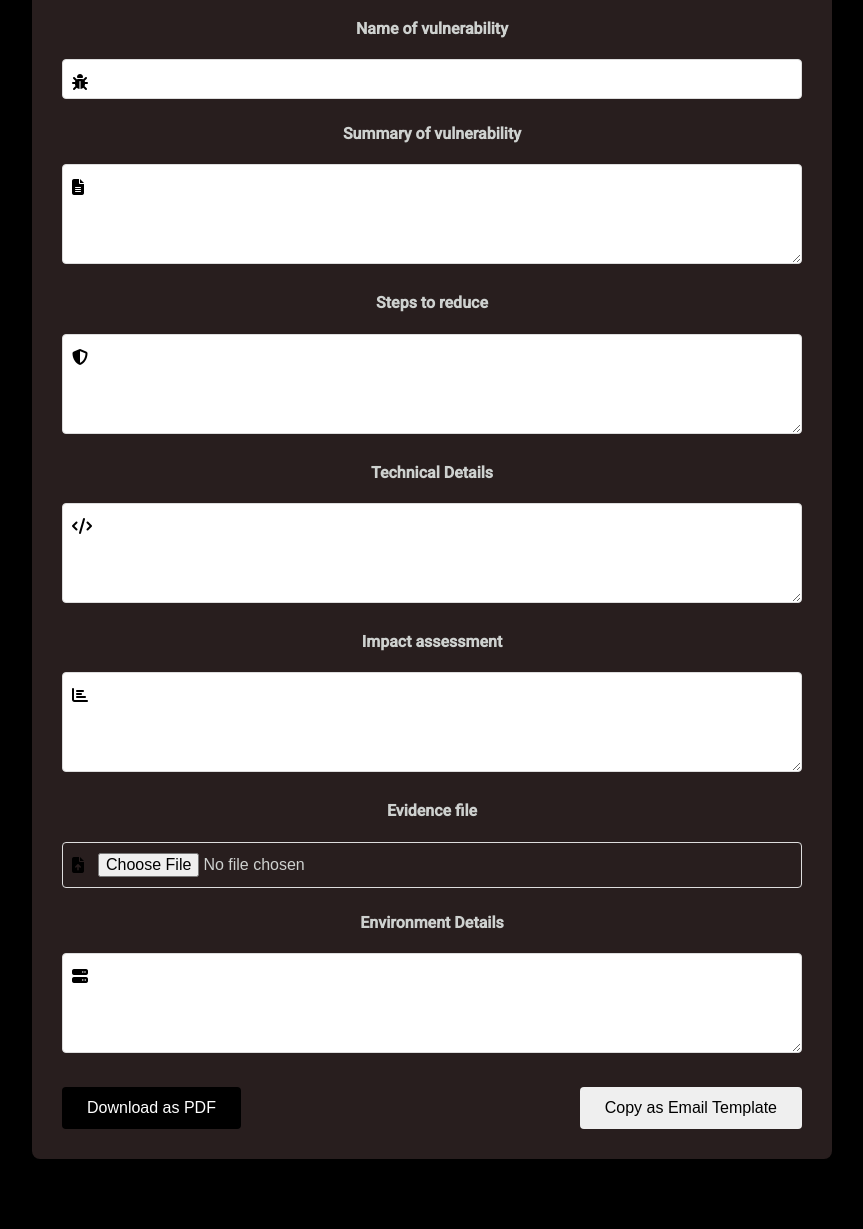
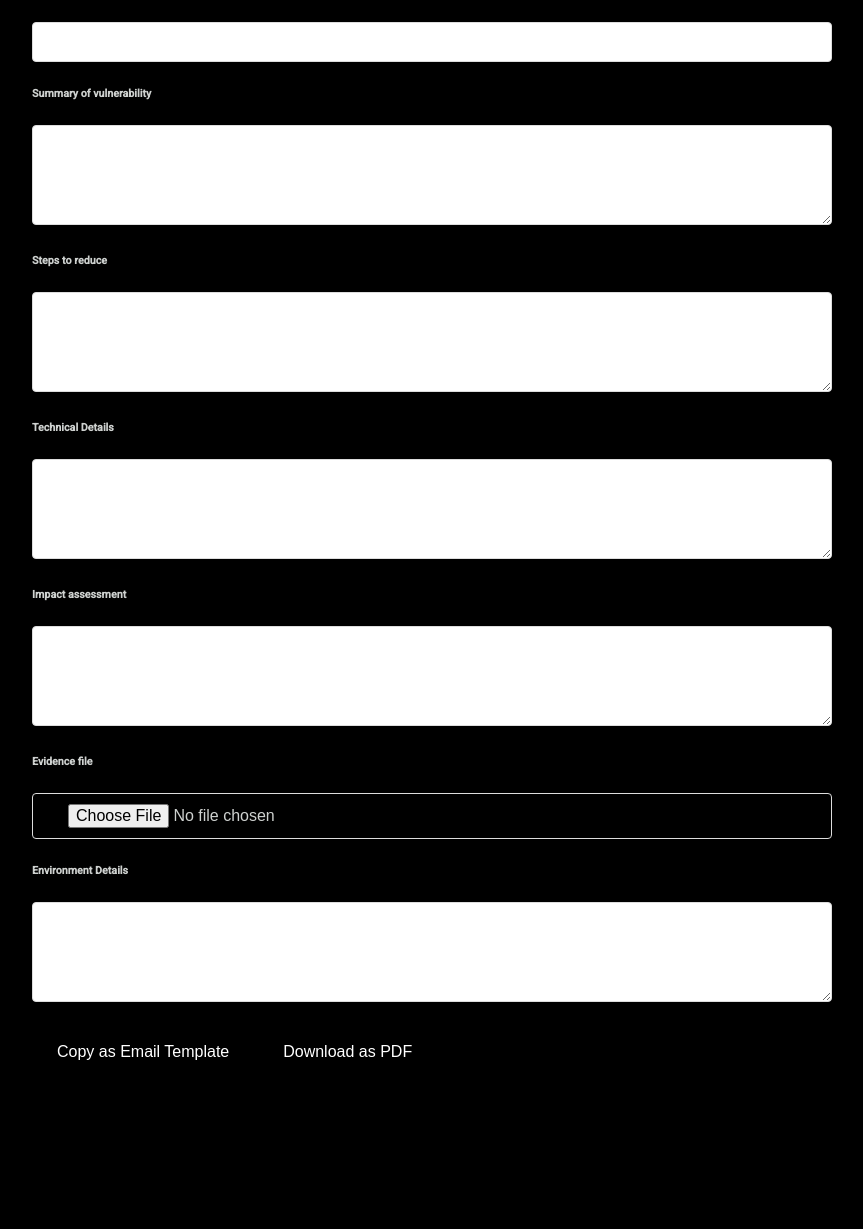
Before and after one commit to ankuji001/poc-creater, a plain HTML site: page poc website/index.html in a window 1280 px wide. Shown: the part 209-1438 px from the top of the page, without its empty margins (208-1071 px from the left). After the commit the page ends 1352 px from the top, so only its background shows below. Drawn offline with nearby package versions, Linux system fonts and the light colour scheme.

Commit message:
Update index.html

```diff
--- a/poc website/index.html
+++ b/poc website/index.html
@@ -5,65 +5,61 @@
     <meta name="viewport" content="width=device-width, initial-scale=1.0">
     <title>POC (Proof of Concept)</title>
     <link rel="stylesheet" href="style.css">
-    <script src="https://kit.fontawesome.com/a076d05399.js" crossorigin="anonymous"></script>
+    <link rel="stylesheet" href="script.js">
     <script src="https://cdnjs.cloudflare.com/ajax/libs/jspdf/2.5.1/jspdf.umd.min.js"></script>
+
 </head>
 <body>
-    <nav class="navbar">
-        <h1>POC (Proof of Concept)</h1>
-    </nav>
     <div class="container">
-        <form class="poc-form" id="pocForm">
-            <h2>Vulnerability Report Form</h2>
+        <form id="pocForm">
+            <h2>POC (Proof of concept)</h2>
+            <h6>Name of vulnerability</h6>
+            <div class="input-group">
+                <label for="input1">Name of vulnerability</label>
+                <input type="text" id="input1" required>
+            </div>
+            <h6>Summary of vulnerability</h6>
+            <div class="input-group">
+                <label for="input2">Summary of vulnerability</label>
+                <textarea id="input2" required></textarea>
+            </div>
+            <h6>Steps to reduce</h6>
+            <div class="input-group">
+                <label for="input3">Steps to reduce</label>
+                <textarea id="input3" required></textarea>
+            </div>
+            <h6>Technical Details</h6>
+            <div class="input-group">
+                <label for="input4">Technical Details</label>
+                <textarea id="input4" required></textarea>
+            </div>
+            <h6>Impact assessment</h6>
+            <div class="input-group">
+                <label for="input5">Impact assessment</label>
+                <textarea id="input5" required></textarea>
+            </div>
+            <h6>Evidence file</h6>
+            <div class="input-group">
+                <label for="input6">Evidence file</label>
+                <input type="file" id="input6" required>
+            </div>
+            <h6>Environment Details</h6>
+            <div class="input-group">
+                <label for="input7">Environment Details</label>
+                <textarea id="input7" required></textarea>
+            </div>
 
-            <center><h4>Name of vulnerability</h4></center>
-            <div class="input-group">
-                <i class="fas fa-bug"></i>
-                <input type="text" id="input1" required>
-                <label for="input1">Name of vulnerability</label>
-            </div>
-            <center><h4>Summary of vulnerability</h4></center>
-            <div class="input-group">
-                <i class="fas fa-file-alt"></i>
-                <textarea id="input2" required></textarea>
-                <label for="input2">Summary of vulnerability</label>
-            </div>
-            <center><h4>Steps to reduce</h4></center>
-            <div class="input-group">
-                <i class="fas fa-shield-alt"></i>
-                <textarea id="input3" required></textarea>
-                <label for="input3">Steps to reduce</label>
-            </div>
-            <center><h4>Technical Details</h4></center>
-            <div class="input-group">
-                <i class="fas fa-code"></i>
-                <textarea id="input4" required></textarea>
-                <label for="input4">Technical Details</label>
-            </div>
-            <center><h4>Impact assessment</h4></center>
-            <div class="input-group">
-                <i class="fas fa-chart-bar"></i>
-                <textarea id="input5" required></textarea>
-                <label for="input5">Impact assessment</label>
-            </div>
-            <center><h4>Evidence file</h4></center>
-            <div class="input-group">
-                <i class="fas fa-file-upload"></i>
-                <input type="file" id="input6" required>
-                <label for="input6">Evidence file</label>
-            </div>
-            <center><h4>Environment Details</h4></center>
-            <div class="input-group">
-                <i class="fas fa-server"></i>
-                <textarea id="input7" required></textarea>
-                <label for="input7">Environment Details</label>
-            </div>
-            <div class="button-group">
-                <button type="button" id="submitBtn">Download as PDF</button>
-                <button type="button" id="copyEmailBtn">Copy as Email Template</button>
-            </div>
+            <button type="button" id="submitBtn" onclick="copyAsEmailTemplate()">Copy as Email Template</button>
+            <button type="button" id="submitBtn" onclick="generatePDF()">Download as PDF</button>
+
         </form>
     </div>
+
     <script src="script.js"></script>
 </body>
 </html>
+
+
+
+</body>
+</html>
```
